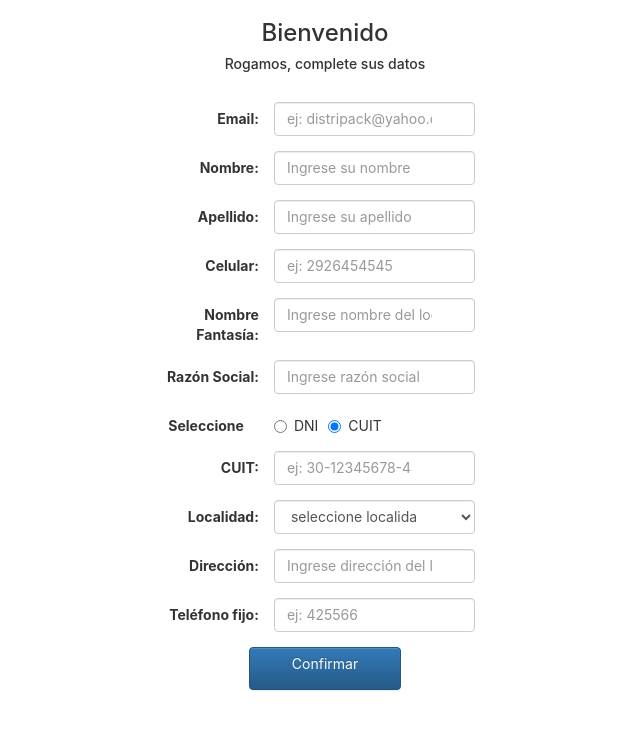
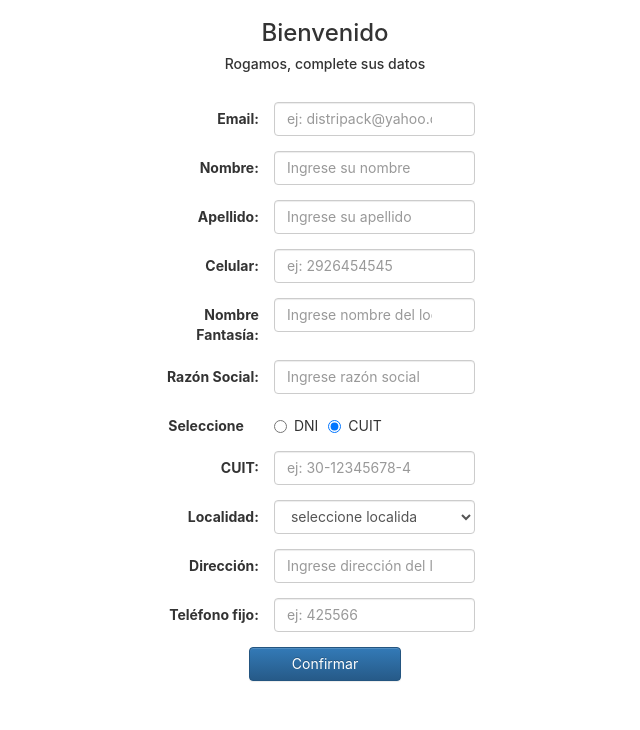
Before and after one commit to Guiw5/distripack-clients, a React (Create React App) app: page / in a window 1280 px wide. Shown: the top 730 px of the page, without its empty margins (315-955 px from the left). Built offline with nearby package versions, Linux system fonts and the light colour scheme.

Commit message:
changing button padding to margin

```diff
--- a/src/components/Button.js
+++ b/src/components/Button.js
@@ -7,7 +7,7 @@ const Button = props => {
         (props.type === 'primary' ? 'btn btn-primary' : 'btn btn-secondary') +
         ' center-block col-md-5'
       }
-      style={{ float: 'none', paddingBottom: '15px' }}
+      style={{ float: 'none', marginBottom: '15px' }}
       onClick={props.action}
     >
       {props.title}
```
